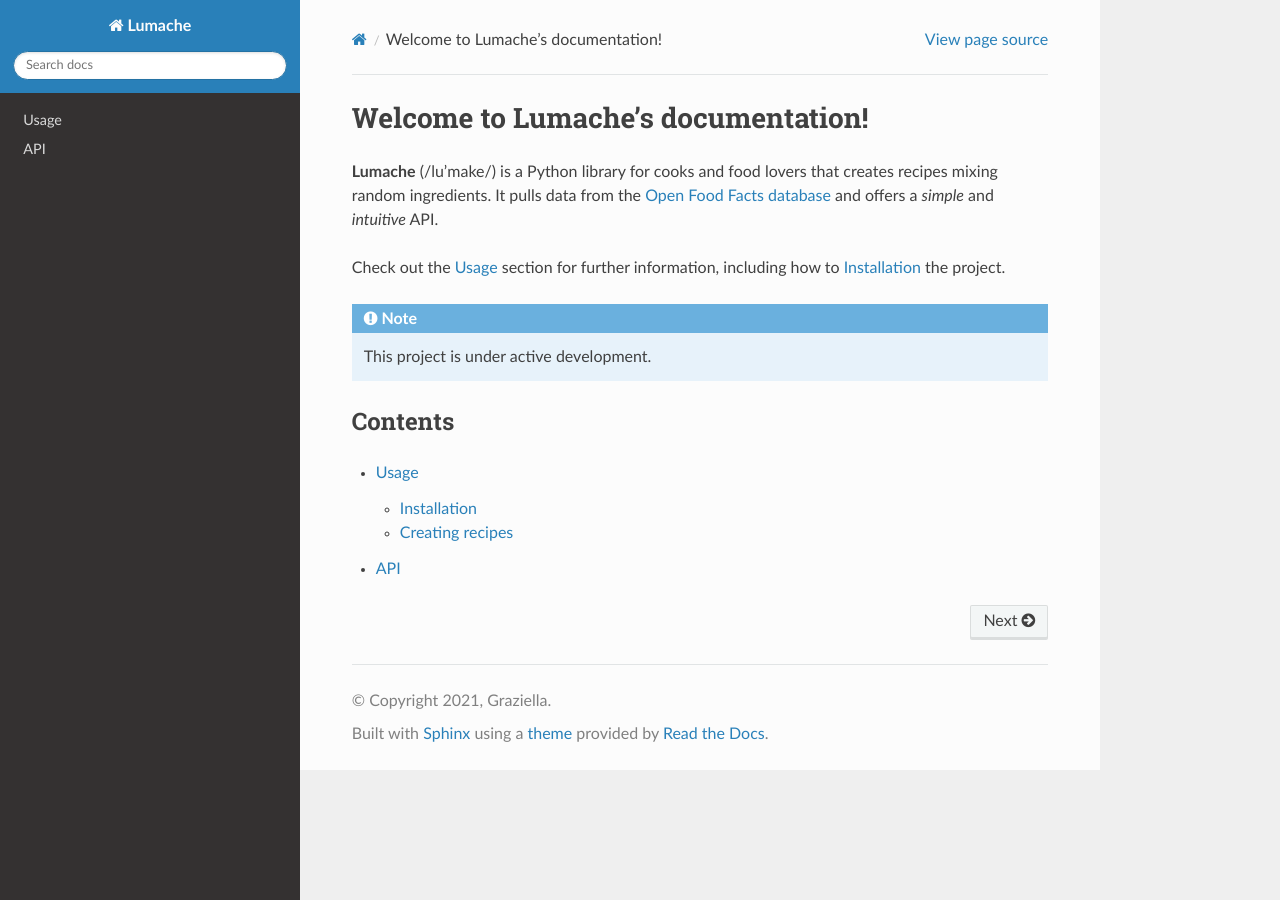
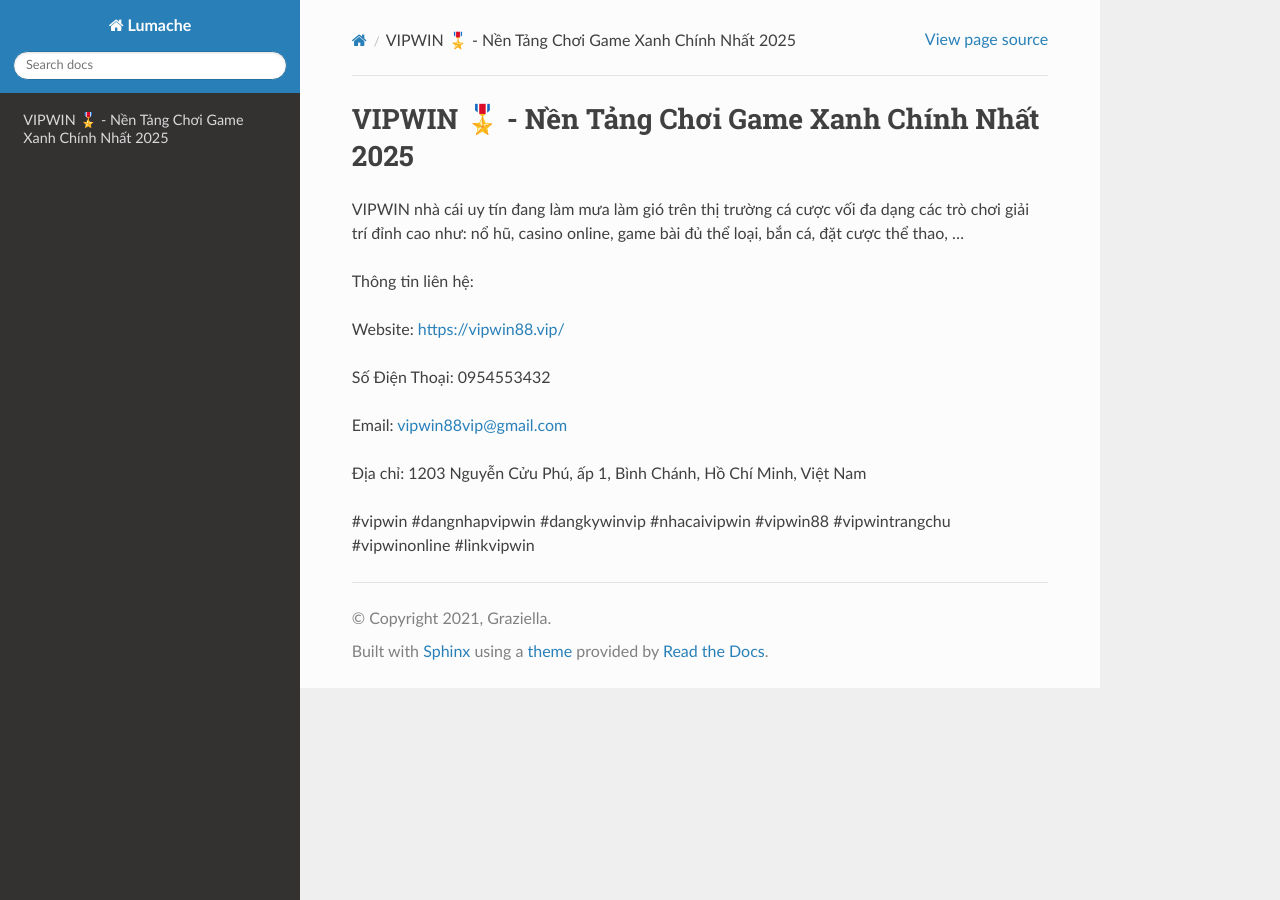
Before and after one commit to parkisngan19/vipwin88vip, a Sphinx documentation site: the page built from docs/source/index.rst, in a window 1280 px wide. Built offline with Sphinx 7.4.7 and the Read the Docs theme 3.1.0, drawn with Linux system fonts in a browser that asks for light colours.

Commit message:
Update index.rst

```diff
--- a/docs/source/index.rst
+++ b/docs/source/index.rst
@@ -1,22 +1,16 @@
-Welcome to Lumache's documentation!
+VIPWIN 🎖️ - Nền Tảng Chơi Game Xanh Chính Nhất 2025
 ===================================
 
-**Lumache** (/lu'make/) is a Python library for cooks and food lovers
-that creates recipes mixing random ingredients.
-It pulls data from the `Open Food Facts database <https://world.openfoodfacts.org/>`_
-and offers a *simple* and *intuitive* API.
+VIPWIN nhà cái uy tín đang làm mưa làm gió trên thị trường cá cược vối đa dạng các trò chơi giải trí đỉnh cao như: nổ hũ, casino online, game bài đủ thể loại, bắn cá, đặt cược thể thao, ...
 
-Check out the :doc:`usage` section for further information, including
-how to :ref:`installation` the project.
+Thông tin liên hệ:
 
-.. note::
+Website: https://vipwin88.vip/
 
-   This project is under active development.
+Số Điện Thoại: 0954553432
 
-Contents
---------
+Email: vipwin88vip@gmail.com
 
-.. toctree::
+Địa chỉ: 1203 Nguyễn Cửu Phú, ấp 1, Bình Chánh, Hồ Chí Minh, Việt Nam
 
-   usage
-   api
+#vipwin #dangnhapvipwin #dangkywinvip #nhacaivipwin #vipwin88 #vipwintrangchu #vipwinonline #linkvipwin
```
